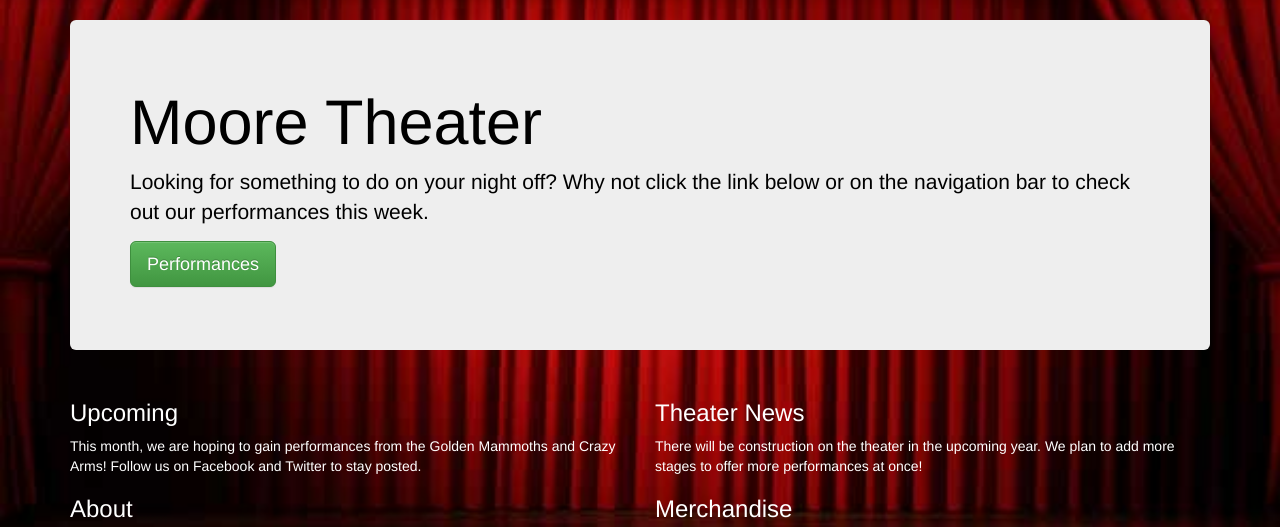
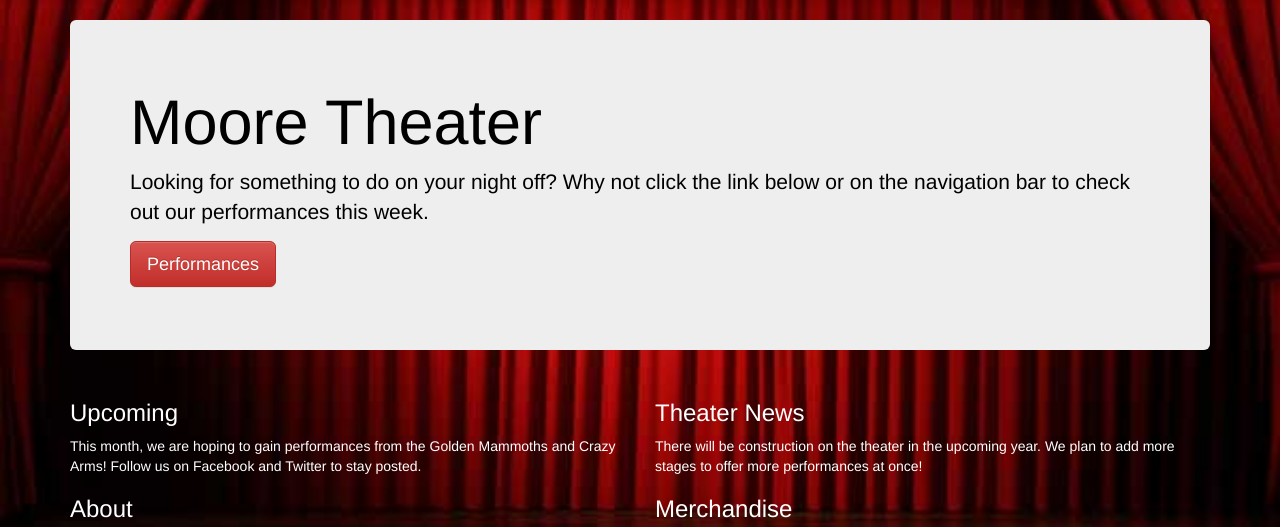
Before and after one commit to sk367/cs399_Theater, a Django app: page / in a window 1280 px wide. Shown: the part 52-579 px from the top of the page. Run offline with Django 3.2, Linux system fonts and the light colour scheme; parts of the project's set-up code (start-up, migrations or seed data) failed here and were passed over; some libraries are stand-ins or nearby versions.

Commit message:
Changed Button Color to Match Theme

```diff
--- a/cs399_Theater/main/templates/index.html
+++ b/cs399_Theater/main/templates/index.html
@@ -10,7 +10,7 @@ Other text goes here, just checking
       <div class="jumbotron" style= color:black>
         <h1>Moore Theater</h1>
         <p class="lead">Looking for something to do on your night off? Why not click the link below or on the navigation bar to check out our performances this week.</p>
-        <p><a class="btn btn-lg btn-success" href="\performances" role="button">Performances</a></p>
+        <p><a class="btn btn-lg btn-danger" href="\performances" role="button">Performances</a></p>
       </div>
 
       <div class="row marketing">
```
